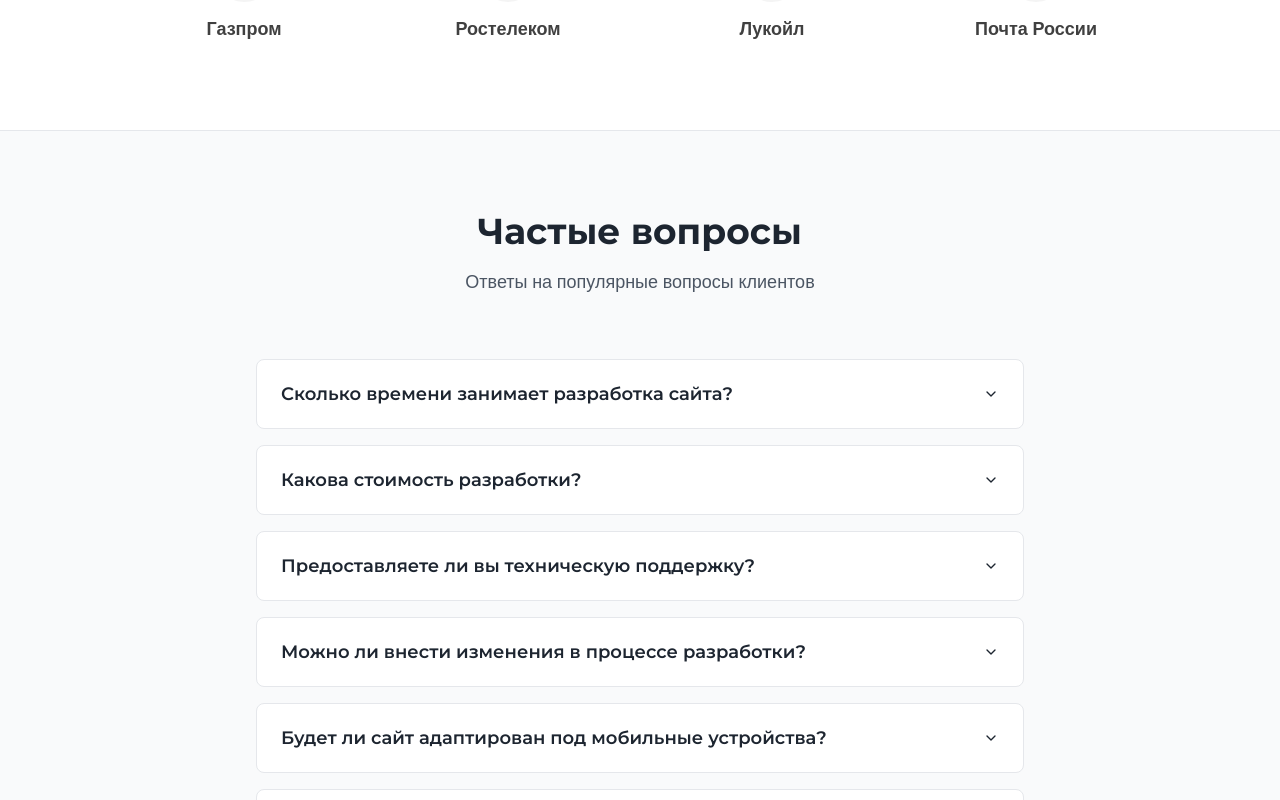
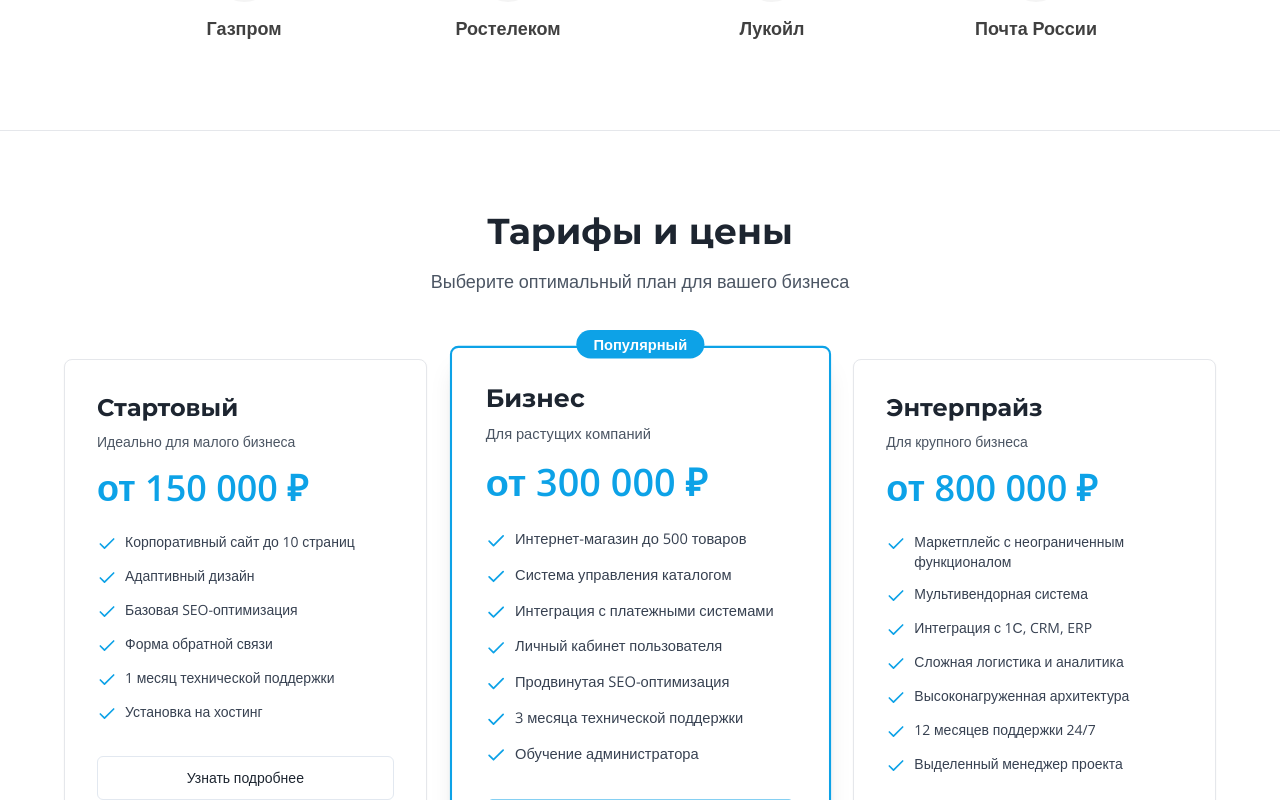
Before and after one commit to pr-poehali-dev/landing-ecommerce-services, a React (Vite) app: page / in a window 1280 px wide. Shown: the part 2720-3520 px from the top of the page. Built offline with nearby package versions, Linux system fonts and the light colour scheme.

Commit message:
feat: добавить три новых тарифа

```diff
--- a/src/pages/Index.tsx
+++ b/src/pages/Index.tsx
@@ -80,6 +80,53 @@ const Index = () => {
     { name: "Ростелеком" },
     { name: "Лукойл" },
     { name: "Почта России" }
+  ];
+
+  const pricingPlans = [
+    {
+      name: "Стартовый",
+      price: "от 150 000 ₽",
+      description: "Идеально для малого бизнеса",
+      features: [
+        "Корпоративный сайт до 10 страниц",
+        "Адаптивный дизайн",
+        "Базовая SEO-оптимизация",
+        "Форма обратной связи",
+        "1 месяц технической поддержки",
+        "Установка на хостинг"
+      ],
+      popular: false
+    },
+    {
+      name: "Бизнес",
+      price: "от 300 000 ₽",
+      description: "Для растущих компаний",
+      features: [
+        "Интернет-магазин до 500 товаров",
+        "Система управления каталогом",
+        "Интеграция с платежными системами",
+        "Личный кабинет пользователя",
+        "Продвинутая SEO-оптимизация",
+        "3 месяца технической поддержки",
+        "Обучение администратора"
+      ],
+      popular: true
+    },
+    {
+      name: "Энтерпрайз",
+      price: "от 800 000 ₽",
+      description: "Для крупного бизнеса",
+      features: [
+        "Маркетплейс с неограниченным функционалом",
+        "Мультивендорная система",
+        "Интеграция с 1С, CRM, ERP",
+        "Сложная логистика и аналитика",
+        "Высоконагруженная архитектура",
+        "12 месяцев поддержки 24/7",
+        "Выделенный менеджер проекта"
+      ],
+      popular: false
+    }
   ];
 
   const faqs = [
@@ -261,6 +308,56 @@ const Index = () => {
         </div>
       </section>
 
+      <section id="pricing" className="py-20 bg-white">
+        <div className="container mx-auto px-4">
+          <div className="text-center mb-16">
+            <h2 className="text-4xl font-bold mb-4">Тарифы и цены</h2>
+            <p className="text-gray-600 text-lg">Выберите оптимальный план для вашего бизнеса</p>
+          </div>
+          <div className="grid md:grid-cols-3 gap-8 max-w-6xl mx-auto">
+            {pricingPlans.map((plan, index) => (
+              <Card
+                key={index}
+                className={`relative hover:shadow-2xl transition-all duration-300 animate-scale-in ${
+                  plan.popular ? 'border-2 border-primary shadow-xl scale-105' : 'border-gray-200'
+                }`}
+                style={{ animationDelay: `${index * 0.1}s` }}
+              >
+                {plan.popular && (
+                  <div className="absolute -top-4 left-1/2 -translate-x-1/2">
+                    <span className="bg-primary text-white px-4 py-1 rounded-full text-sm font-semibold">
+                      Популярный
+                    </span>
+                  </div>
+                )}
+                <CardContent className="p-8">
+                  <h3 className="text-2xl font-bold mb-2">{plan.name}</h3>
+                  <p className="text-gray-600 text-sm mb-4">{plan.description}</p>
+                  <div className="mb-6">
+                    <span className="text-4xl font-bold text-primary">{plan.price}</span>
+                  </div>
+                  <ul className="space-y-3 mb-8">
+                    {plan.features.map((feature, idx) => (
+                      <li key={idx} className="flex items-start gap-2">
+                        <Icon name="Check" className="text-primary flex-shrink-0 mt-0.5" size={20} />
+                        <span className="text-sm text-gray-700">{feature}</span>
+                      </li>
+                    ))}
+                  </ul>
+                  <Button
+                    className="w-full"
+                    variant={plan.popular ? 'default' : 'outline'}
+                    size="lg"
+                  >
+                    {plan.popular ? 'Начать проект' : 'Узнать подробнее'}
+                  </Button>
+                </CardContent>
+              </Card>
+            ))}
+          </div>
+        </div>
+      </section>
+
       <section id="faq" className="py-20 bg-gray-50">
         <div className="container mx-auto px-4">
           <div className="text-center mb-16">
```
